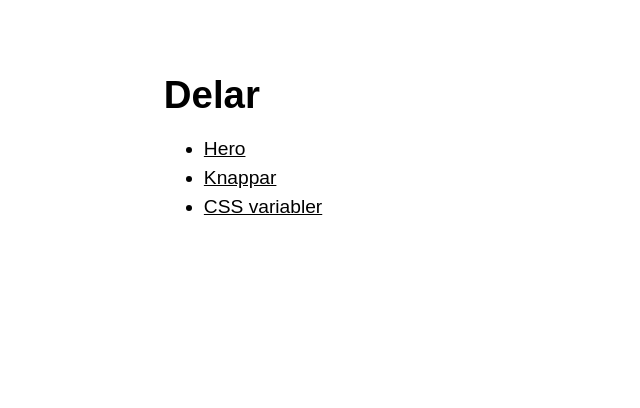
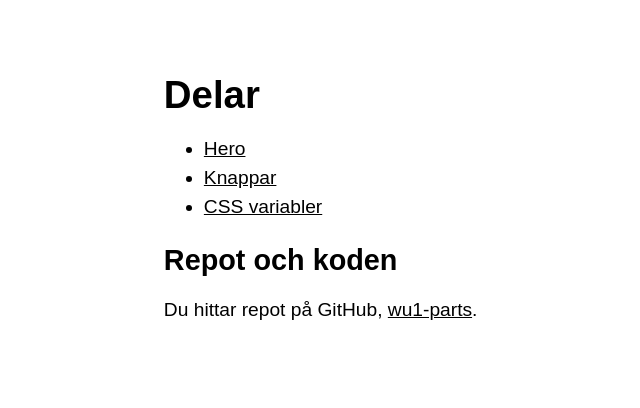
Before and after one commit to jensadev/wu1-parts, a plain HTML site: page index.html in a window 1280 px wide. Shown: the whole page, without its empty margins (156-796 px from the left). Drawn offline with Linux system fonts and the light colour scheme.

Commit message:
Update index.html

```diff
--- a/index.html
+++ b/index.html
@@ -15,6 +15,8 @@
       <li><a href="buttons/">Knappar</a></li>
       <li><a href="vars/">CSS variabler</a></li>
     </ul>
+    <h2>Repot och koden</h2>
+    <p>Du hittar repot på GitHub, <a href="https://github.com/jensadev/wu1-parts">wu1-parts</a>.</p>
   </main>
 </body>
 </html>
```
